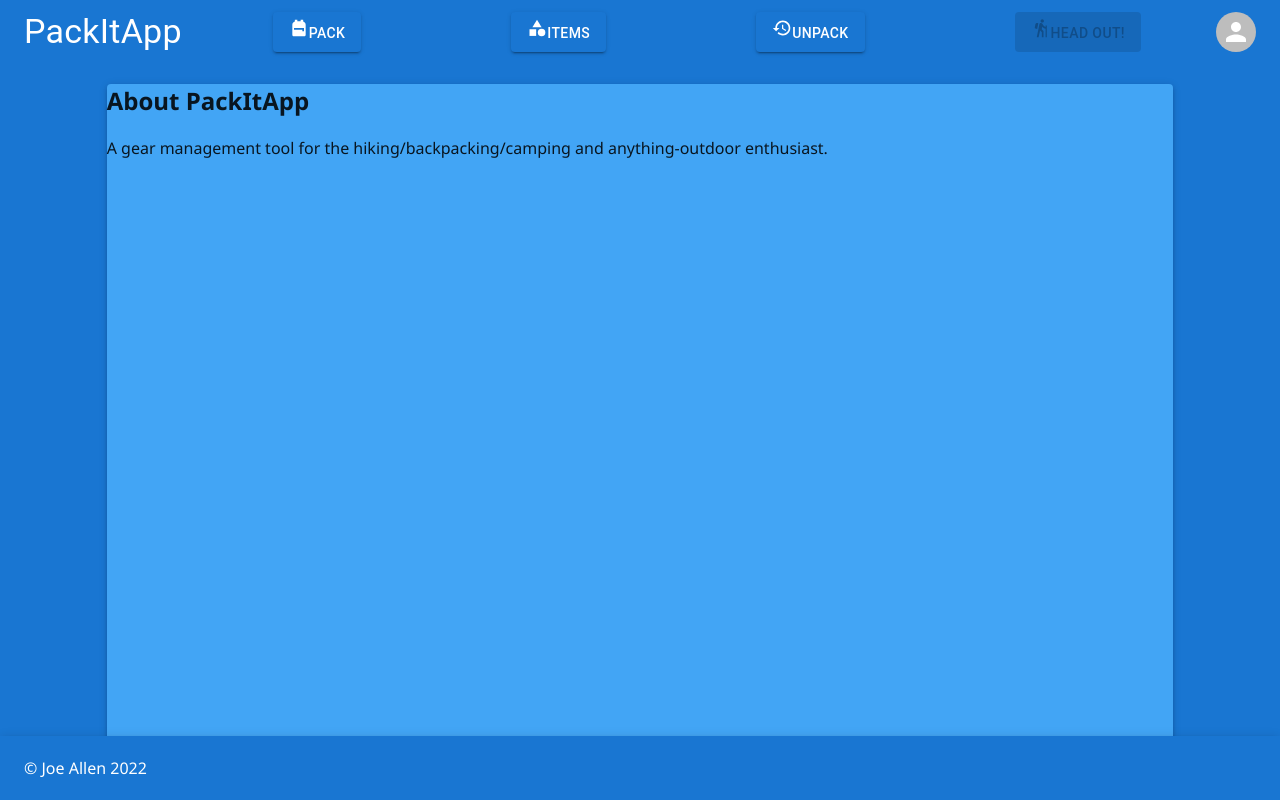
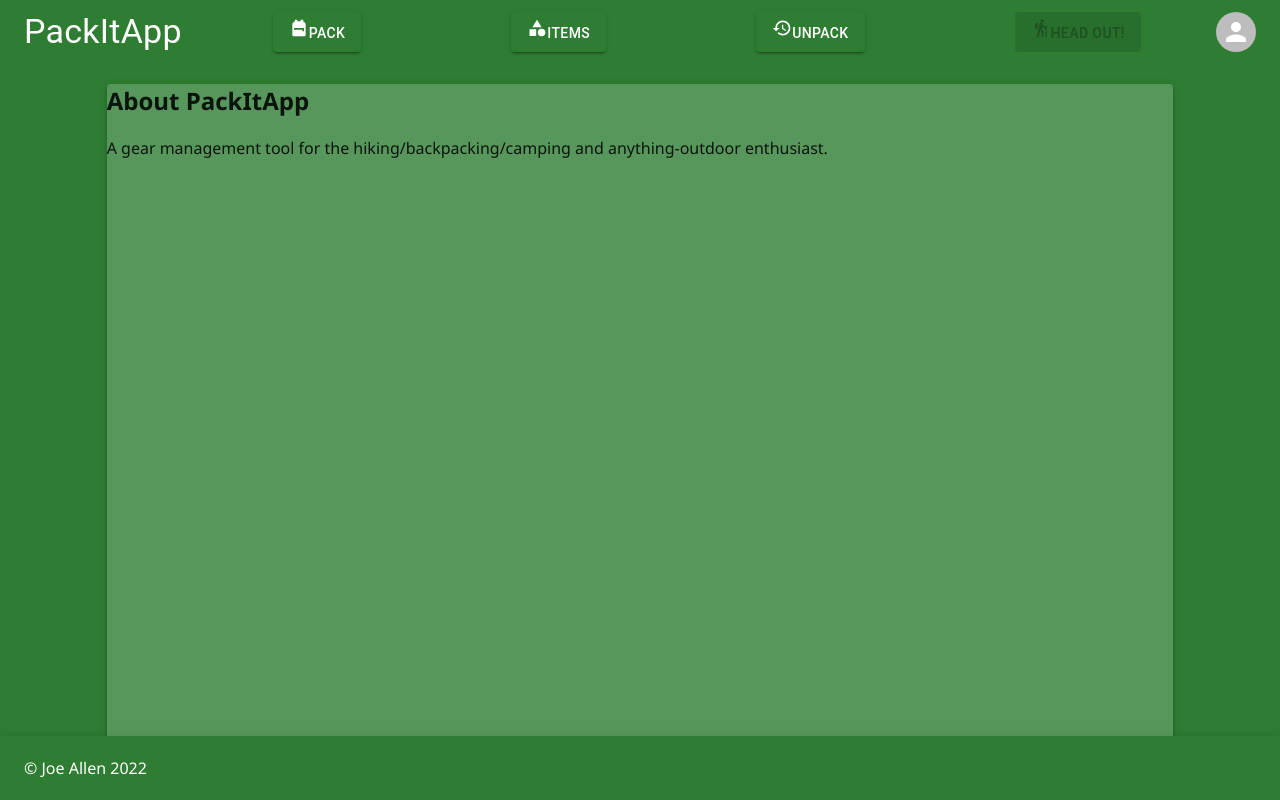
Before and after one commit to AllenJoeG/Pack-It-App, a React (Create React App) app: page /#/about in a window 1280 px wide. Built offline with nearby package versions, Linux system fonts and the light colour scheme; no server answers.

Commit message:
ThemeProvider set up, experimenting with theming. USER dispatches on all three main views.

```diff
--- a/src/components/Inventory/Inventory.jsx
+++ b/src/components/Inventory/Inventory.jsx
@@ -54,7 +54,10 @@ export default function Inventory() {
   //Local State toggles between reducers to display on table.
   const [inventory, setInventory] = useState([]);
 
-
+  useEffect(() => {
+    dispatch({type: 'GET_USER_TRIPS'})
+    dispatch({type: 'GET_USER_CUSTOM'})
+  }, []);
 
   const handleShowUsercustom = () => {
       setInventory(usercustom)
--- a/src/components/Pack/Pack.jsx
+++ b/src/components/Pack/Pack.jsx
@@ -52,6 +52,10 @@ export default function Pack() {
   const [addToPackDropdown, setAddToPackDropdown] = useState([]);
   const [browseToAdd, setBrowseToAdd] = useState('');
 
+  useEffect(() => {
+    dispatch({type: 'GET_USER_TRIPS'})
+    dispatch({type: 'GET_USER_CUSTOM'})
+  }, []);
 
   const calculatePackWeight = () => {
     if (!currentPack) {
--- a/src/index.js
+++ b/src/index.js
@@ -6,9 +6,56 @@ import store from './redux/store';
 
 import App from './components/App/App';
 
+import {createTheme, ThemeProvider} from '@mui/material/styles';
+
+const theme = createTheme({
+  palette: {
+    primary: {
+      // light: '', // auto-gen from main if blank
+      main: '#2E7D32',
+      // dark: '', // auto-gen from main if blank
+      // contrastText: '#fff',
+    },
+    secondary: {
+      // light: '#598e89', // auto-gen from main if blank
+      main: '#80cbc4',
+      // dark: '#99d5cf', // auto-gen from main if blank
+      // contrastText: '#000',
+    },
+    success: {
+      // light: '#598e89', // auto-gen from main if blank
+      main: '#80cbc4',
+      // dark: '#99d5cf', // auto-gen from main if blank
+      // contrastText: '#000',
+    },
+    info: {
+      // light: '#598e89', // auto-gen from main if blank
+      main: '#80cbc4',
+      // dark: '#99d5cf', // auto-gen from main if blank
+      // contrastText: '#000',
+    },
+    warning: {
+      // light: '#598e89', // auto-gen from main if blank
+      main: '#F4511E',
+      // dark: '#99d5cf', // auto-gen from main if blank
+      // contrastText: '#000',
+    },
+    error: {
+      // light: '#598e89', // auto-gen from main if blank
+      main: '#E53935',
+      // dark: '#99d5cf', // auto-gen from main if blank
+      // contrastText: '#000',
+    },
+    contrastThreshold: 3,
+    tonalOffset: 0.2,
+  },
+});
+
 ReactDOM.render(
   <Provider store={store}>
-    <App />
+    <ThemeProvider theme={theme}>
+      <App />
+    </ThemeProvider>
   </Provider>,
   document.getElementById('react-root'),
 );
```
Also changed, not shown: 1 other file (tests, documents, lock files or other folders).
